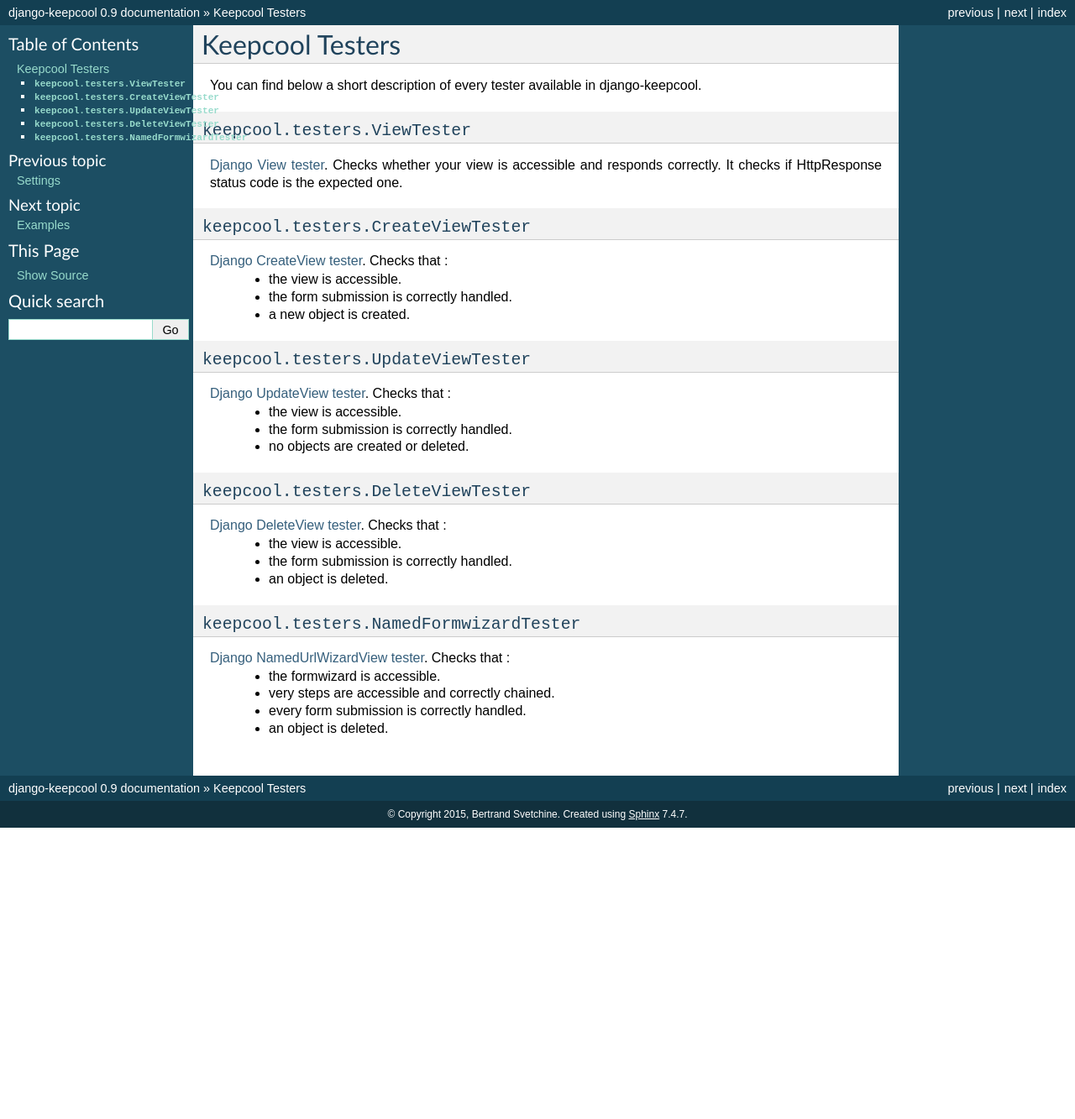
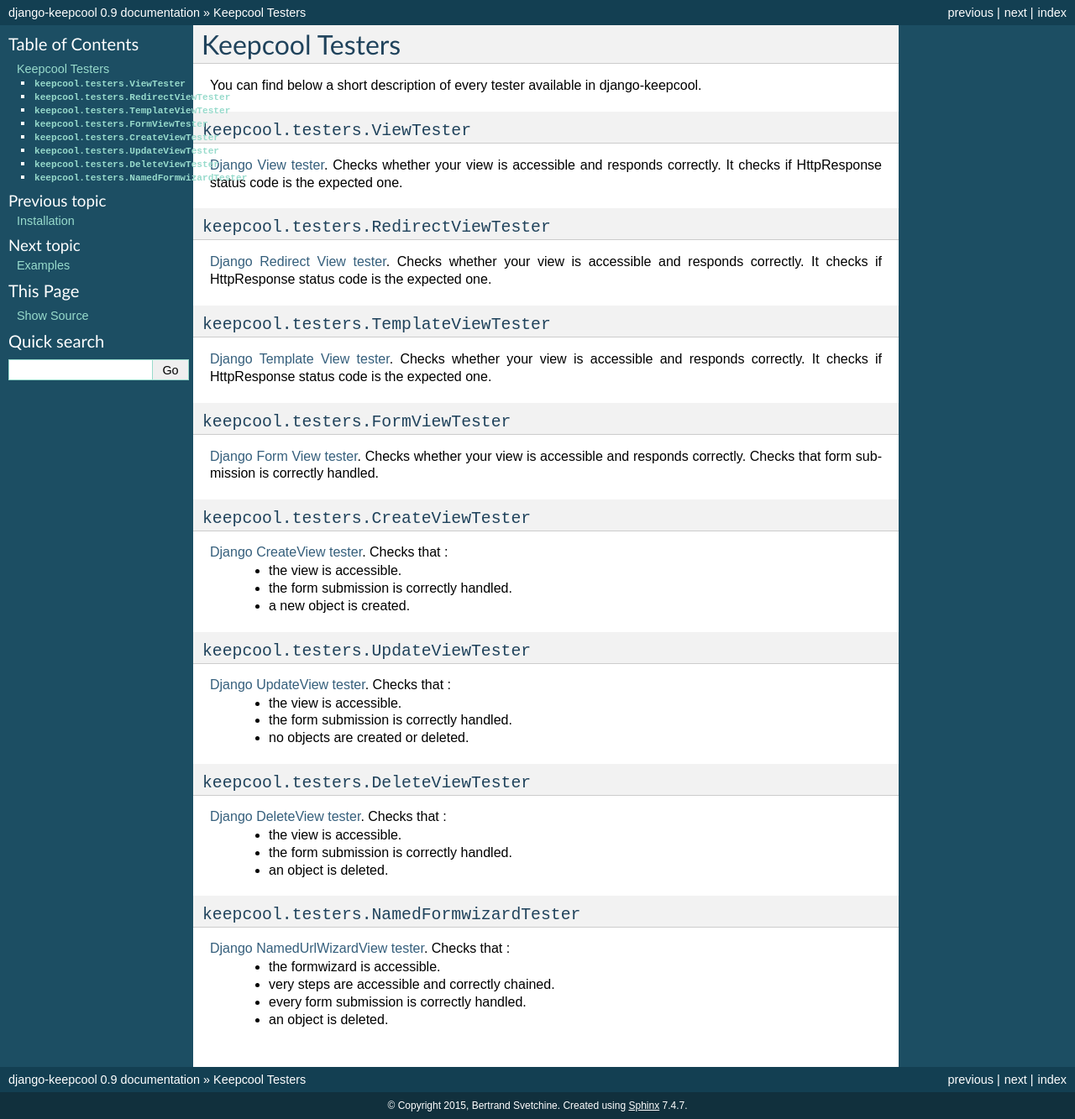
Before and after one commit to bsvetchine/django-keepcool, a Sphinx documentation site: the page built from docs/testers_description.rst, in a window 1280 px wide. Shown: the whole page at 84% size. Built offline with Sphinx 7.4.7, drawn with Linux system fonts in a browser that asks for light colours; pages that are not in the unit, such as notebooks, are missing from menus; before the commit the page ends 986 px from its top, so only the background shows below that.

Commit message:
docs | update keepcool documentation.

```diff
--- a/docs/index.rst
+++ b/docs/index.rst
@@ -8,6 +8,6 @@ Contents:
 .. toctree::
 
     installation
-    settings
+    .. settings
     testers_description
     get_started
--- a/docs/testers_description.rst
+++ b/docs/testers_description.rst
@@ -2,13 +2,38 @@ Keepcool Testers
 ================
 
 You can find below a short description of every tester available in django-keepcool.
+
 
 .. _testers_viewtester
 
 ``keepcool.testers.ViewTester``
 -------------------------------
 
-`Django View tester <https://docs.djangoproject.com/en/dev/ref/class-based-views/base/>`_. Checks whether your view is accessible and responds correctly. It checks if HttpResponse status code is the expected one.
+`Django View tester <https://docs.djangoproject.com/en/dev/ref/class-based-views/base/#view>`_. Checks whether your view is accessible and responds correctly. It checks if HttpResponse status code is the expected one.
+
+
+.. _testers_redirectviewtester
+
+``keepcool.testers.RedirectViewTester``
+-------------------------------
+
+`Django Redirect View tester <https://docs.djangoproject.com/en/dev/ref/class-based-views/base/#redirectview>`_. Checks whether your view is accessible and responds correctly. It checks if HttpResponse status code is the expected one.
+
+
+.. _testers_templateviewtester
+
+``keepcool.testers.TemplateViewTester``
+-------------------------------
+
+`Django Template View tester <https://docs.djangoproject.com/en/dev/ref/class-based-views/base/#templateview>`_. Checks whether your view is accessible and responds correctly. It checks if HttpResponse status code is the expected one.
+
+
+.. _testers_formviewtester
+
+``keepcool.testers.FormViewTester``
+-------------------------------
+
+`Django Form View tester <https://docs.djangoproject.com/en/dev/ref/class-based-views/generic-editing/#formview>`_. Checks whether your view is accessible and responds correctly. Checks that form submission is correctly handled.
 
 
 .. _testers_createviewtester
@@ -32,6 +57,7 @@ You can find below a short description of every tester available in django-keepc
  * the form submission is correctly handled.
  * no objects are created or deleted.
 
+
 .. _testers_deleteviewtester
 
 ``keepcool.testers.DeleteViewTester``
@@ -41,6 +67,7 @@ You can find below a short description of every tester available in django-keepc
  * the view is accessible.
  * the form submission is correctly handled.
  * an object is deleted.
+
 
 .. _testers_namedformwizardtester
 
```
